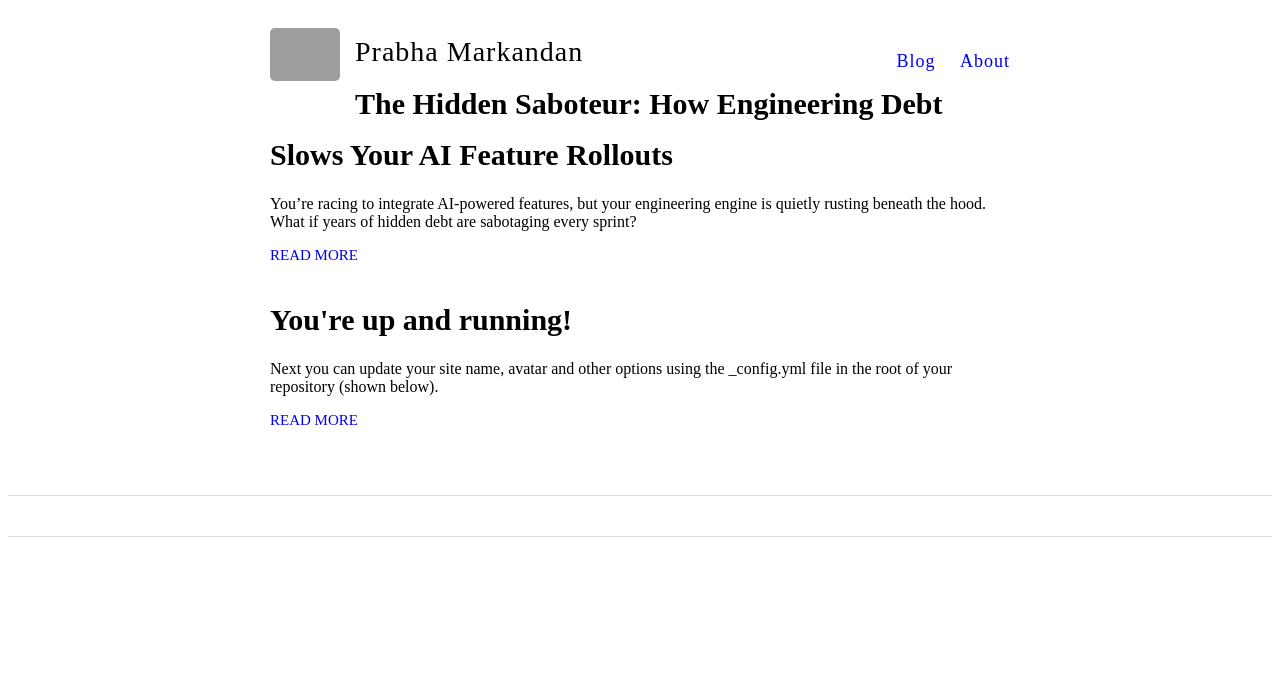
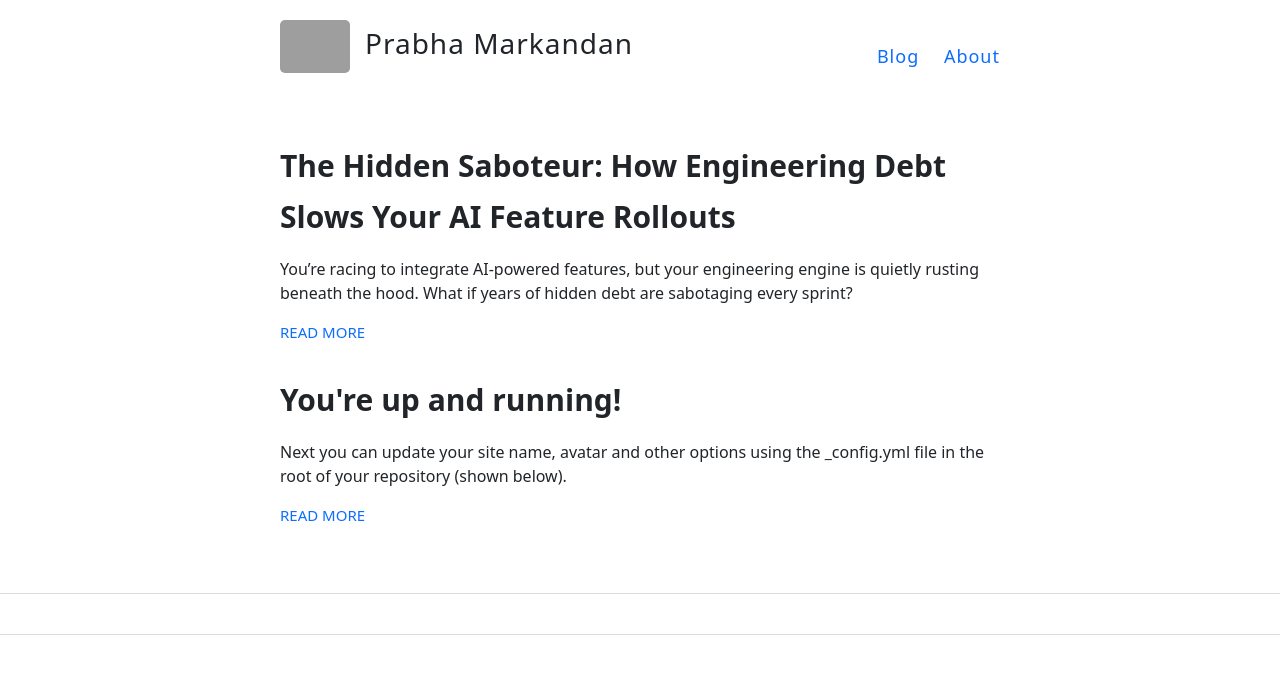
Before and after one commit to prabhamarkandan/prabhamarkandan.github.io, a Jekyll site: the page built from index.html, in a window 1280 px wide. Shown: the top 674 px of the page. Built offline with Jekyll 4.4.1, drawn with Linux system fonts in a browser that asks for light colours; grey boxes are pictures that could not be loaded.

Commit message:
Update default.html

```diff
--- a/_layouts/default.html
+++ b/_layouts/default.html
@@ -8,6 +8,8 @@
     <!--[if lt IE 9]>
       <script src="http://html5shiv.googlecode.com/svn/trunk/html5.js"></script>
     <![endif]-->
+
+    <link href="https://cdn.jsdelivr.net/npm/bootstrap@5.3.2/dist/css/bootstrap.min.css" rel="stylesheet">
 
     <link rel="stylesheet" type="text/css" href="{{ site.baseurl }}/style.css" />
     <link rel="alternate" type="application/rss+xml" title="{{ site.name }} - {{ site.description }}" href="{{ site.baseurl }}/feed.xml" />
```
